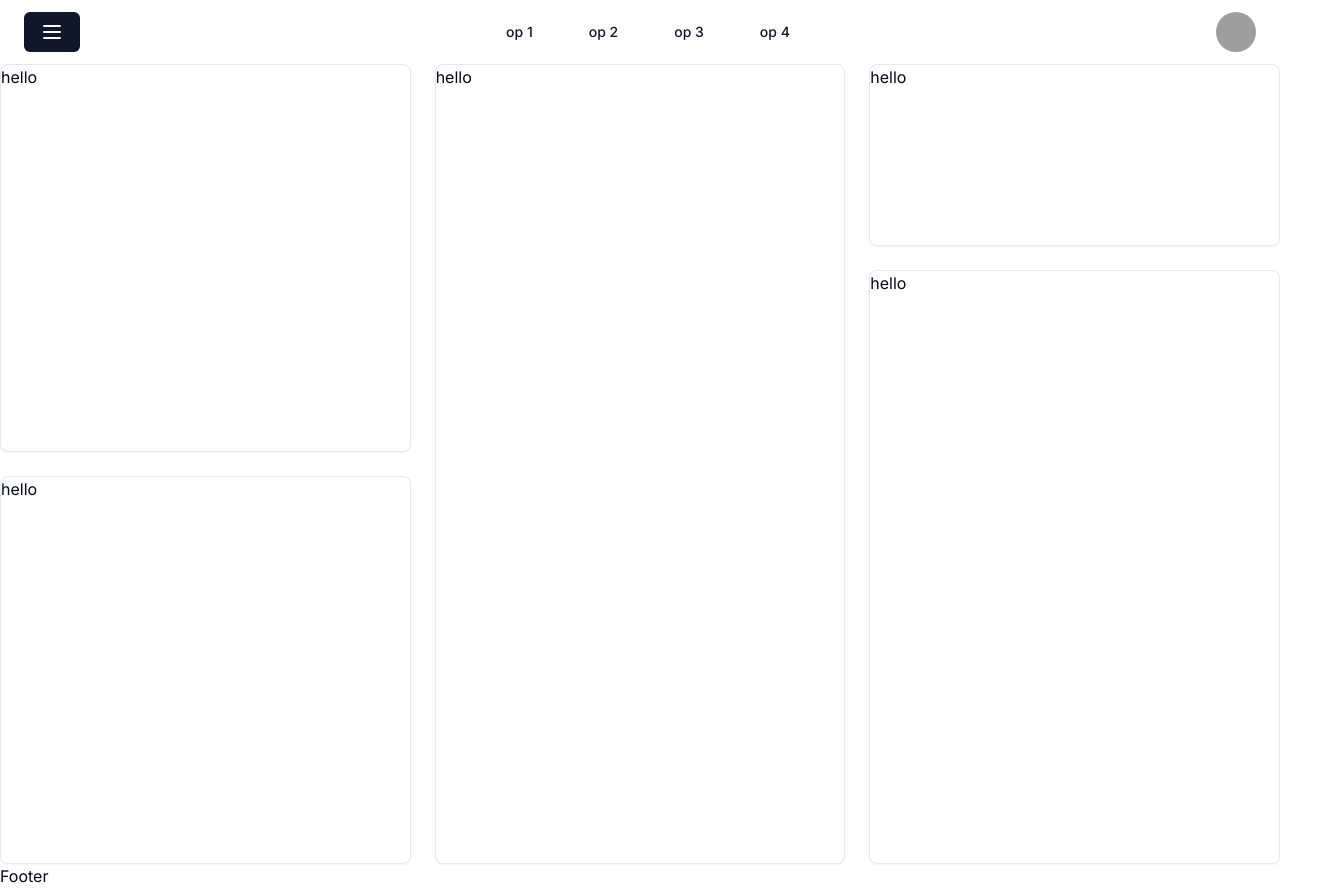
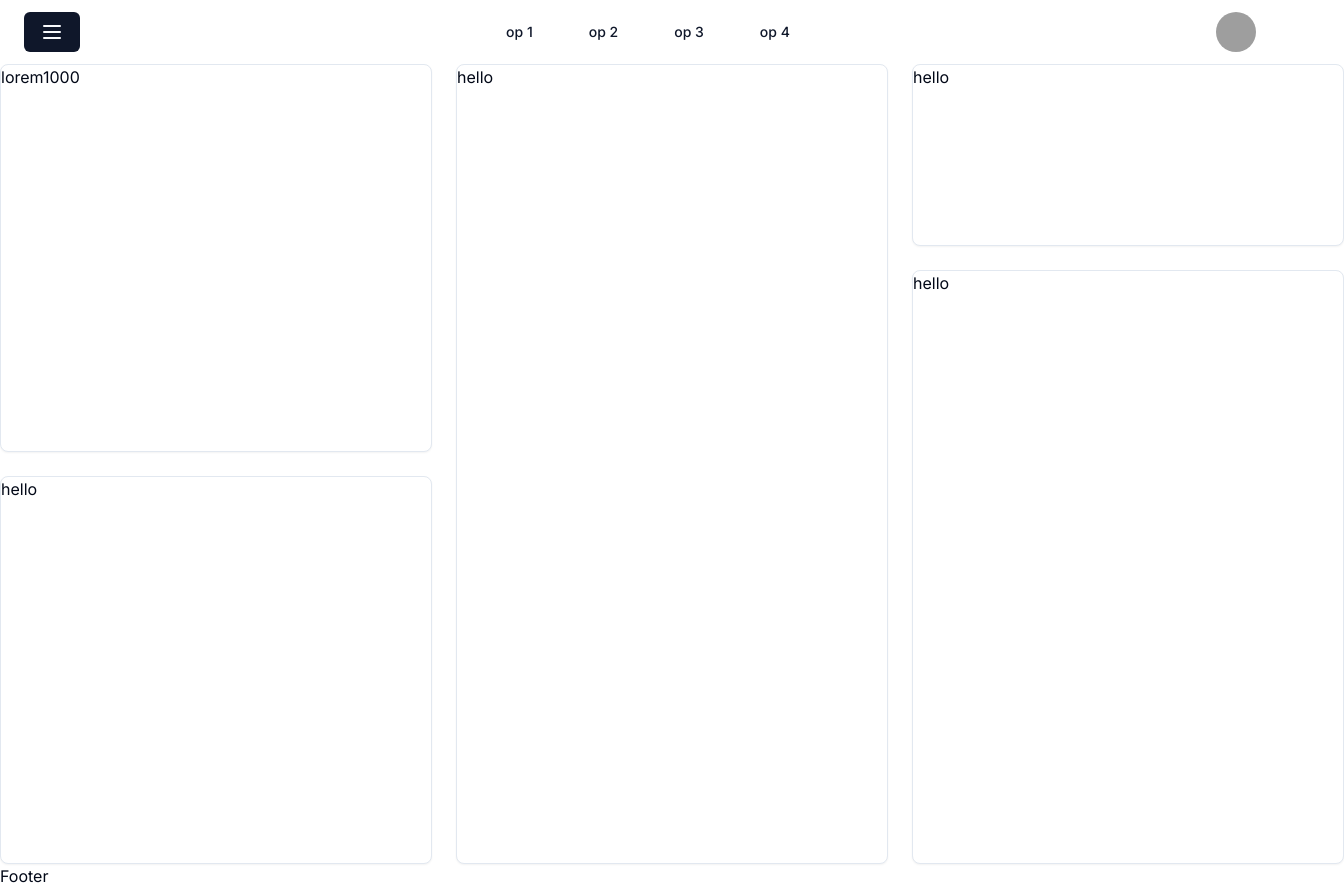
Before and after one commit to UmbrellaCrow612/real-time-customer-engagement-dashboard, a Next.js app: page / in a window 1280 px wide. Shown: the whole page, 1344 px wide, since content can reach past the window. Built offline with nearby package versions, Linux system fonts and the light colour scheme; grey boxes are pictures that could not be loaded.

Commit message:
fixed content desktop width

```diff
--- a/src/app/page.tsx
+++ b/src/app/page.tsx
@@ -3,19 +3,19 @@ import { Card } from "@/components/ui/card";
 export default function Home() {
   return (
     <div className="mx-auto max-w-screen-xl xl:h-[50rem] px-4 xl:px-0 xl:grid xl:grid-flow-col xl:grid-rows-4 xl:gap-6">
-      <div className="h-[20rem] xl:h-auto xl:row-span-2">
+      <div className="h-[20rem] xl:h-auto xl:row-span-2 xl:w-[27rem]">
+        <Card className="w-full h-full overflow-auto">lorem1000</Card>
+      </div>
+      <div className="h-[20rem] xl:h-auto xl:row-span-2 xl:w-[27rem]">
         <Card className="w-full h-full">hello</Card>
       </div>
-      <div className="h-[20rem] xl:h-auto xl:row-span-2">
+      <div className="h-[40rem] xl:h-auto xl:row-span-4 xl:w-[27rem]">
         <Card className="w-full h-full">hello</Card>
       </div>
-      <div className="h-[40rem] xl:h-auto xl:row-span-4">
+      <div className="h-[10rem] xl:h-auto xl:row-span-1 xl:w-[27rem]">
         <Card className="w-full h-full">hello</Card>
       </div>
-      <div className="h-[10rem] xl:h-auto xl:row-span-1">
-        <Card className="w-full h-full">hello</Card>
-      </div>
-      <div className="h-[30rem] xl:h-auto xl:row-span-3">
+      <div className="h-[30rem] xl:h-auto xl:row-span-3 xl:w-[27rem]">
         <Card className="w-full h-full">hello</Card>
       </div>
     </div>
```
